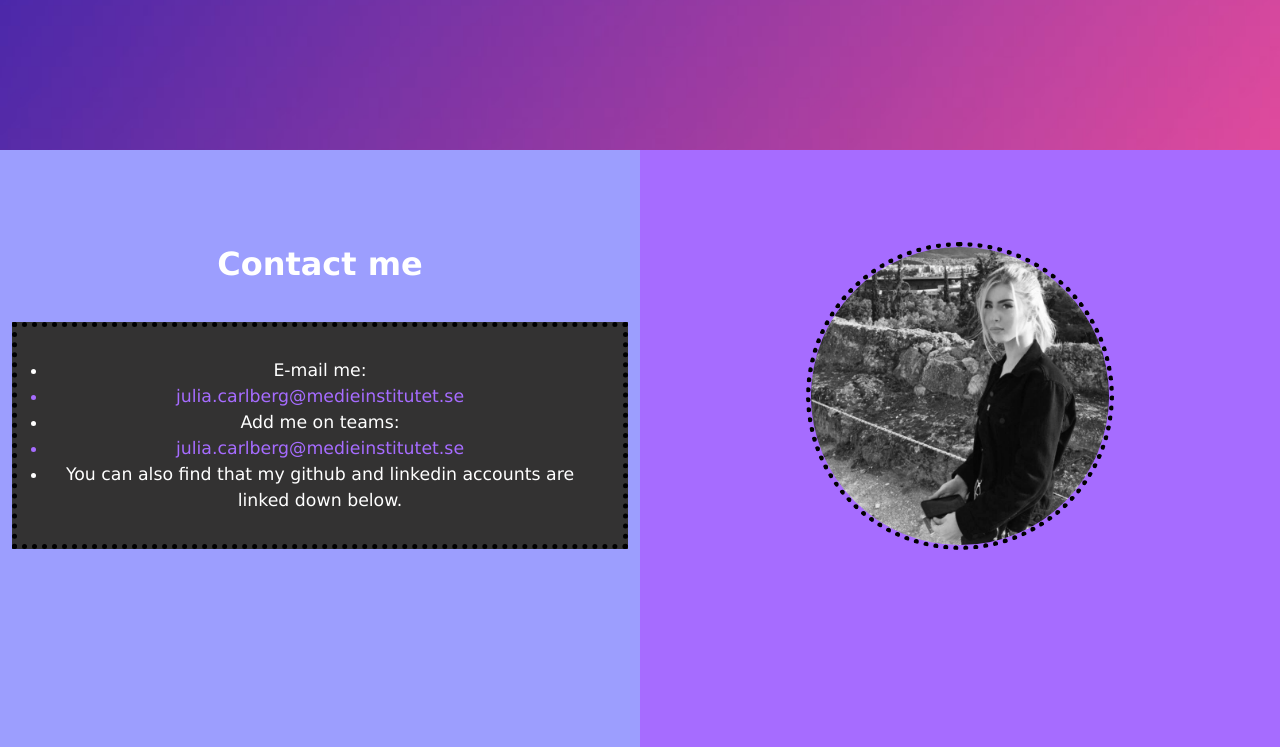
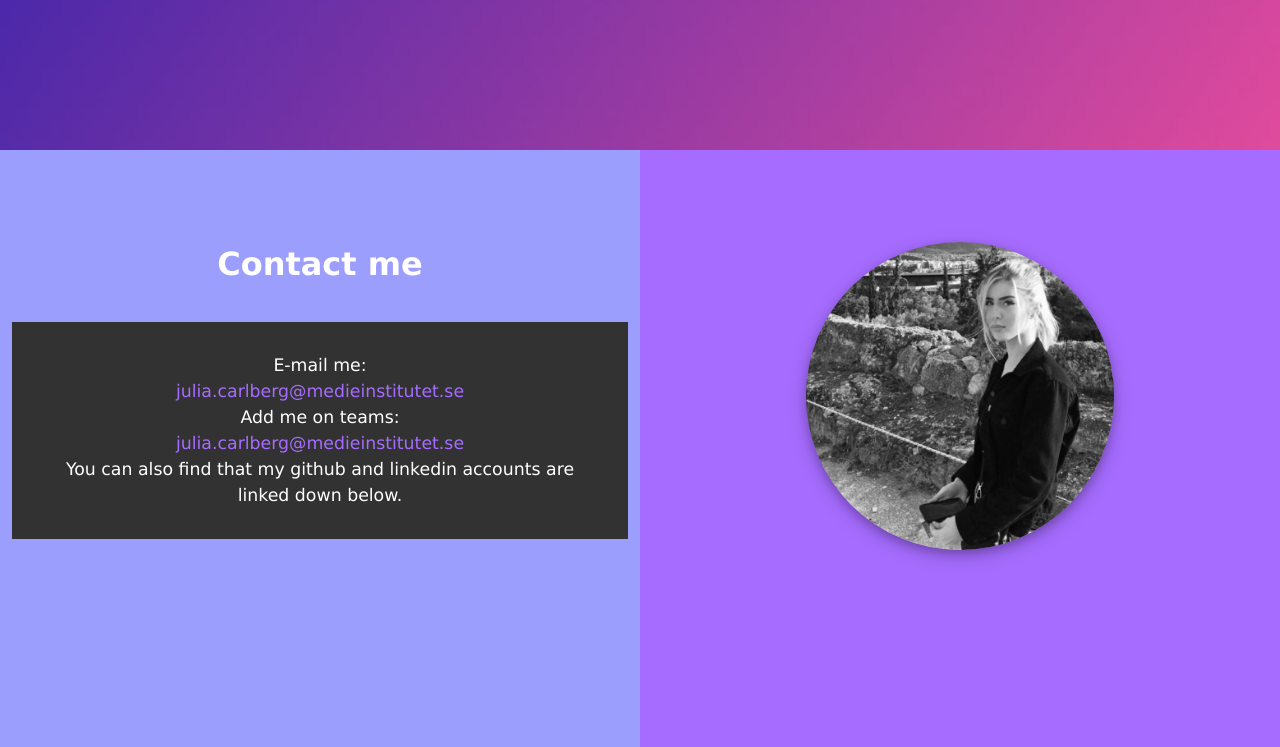
Before and after one commit to juliacarlberg/juliasportfolio, a website: page index.html in a window 1280 px wide. Shown: the part 650-1397 px from the top of the page. Drawn offline with nearby package versions, Linux system fonts and the light colour scheme.

Commit message:
boxshadow

```diff
--- a/css/index.css
+++ b/css/main.css
@@ -25,8 +25,8 @@ h1, h2{
 .bild1{
     width: 50%;
     margin-top: 15%;
-    border: 5px dotted black;
     border-radius: 50%;
+    box-shadow: 0 4px 8px 0 rgba(0, 0, 0, 0.2), 0 6px 20px 0 rgba(0, 0, 0, 0.19);
 }
 
 #headr{
@@ -62,7 +62,7 @@ footer{
     background-color: rgb(51, 50, 50);
     color: white;
     padding: 5%;
-    border: dotted 5px black;
+    list-style: none;
 }
 
 .purplep{
--- a/index.html
+++ b/index.html
@@ -20,7 +20,7 @@
       integrity="sha384-u1OknCvxWvY5kfmNBILK2hRnQC3Pr17a+RTT6rIHI7NnikvbZlHgTPOOmMi466C8"
       crossorigin="anonymous"
     ></script>
-    <link rel="stylesheet" href="css/index.css" />
+    <link rel="stylesheet" href="css/main.css" />
   </head>
   <body>
     <main class="container-fluid">
--- /dev/null
+++ b/package.json
@@ -0,0 +1,5 @@
+{
+  "dependencies": {
+    "bootstrap-icons": "^1.9.1"
+  }
+}
```
Also changed, not shown: dist/igrekland.f570a47d.jpg (added), dist/index.html (added), dist/pngwing.com.1f9be988.png (added), dist/purplebg.24c8ebba.jpeg (added), 5 other files.
